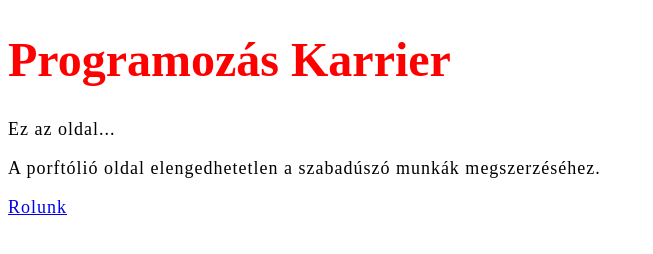
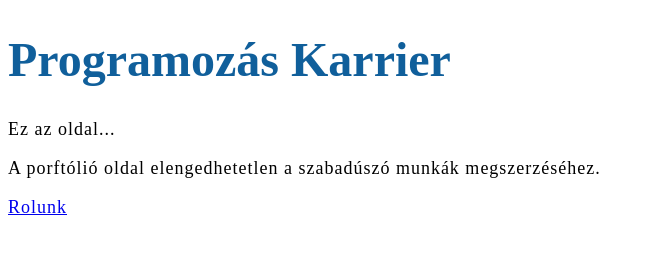
Before and after one commit to bartokgyuri/portfolio-oldal, a plain HTML site: page index.html in a window 1280 px wide. Shown: the whole page, without its empty margins (0-653 px from the left). Drawn offline with Linux system fonts and the light colour scheme.

Commit message:
kék cím

```diff
--- a/css/styles.css
+++ b/css/styles.css
@@ -1,5 +1,6 @@
 h1 {
-  color: red;
+  color: rgb(16, 95, 155);
+
   font-size: 48px;
 }
 
```
